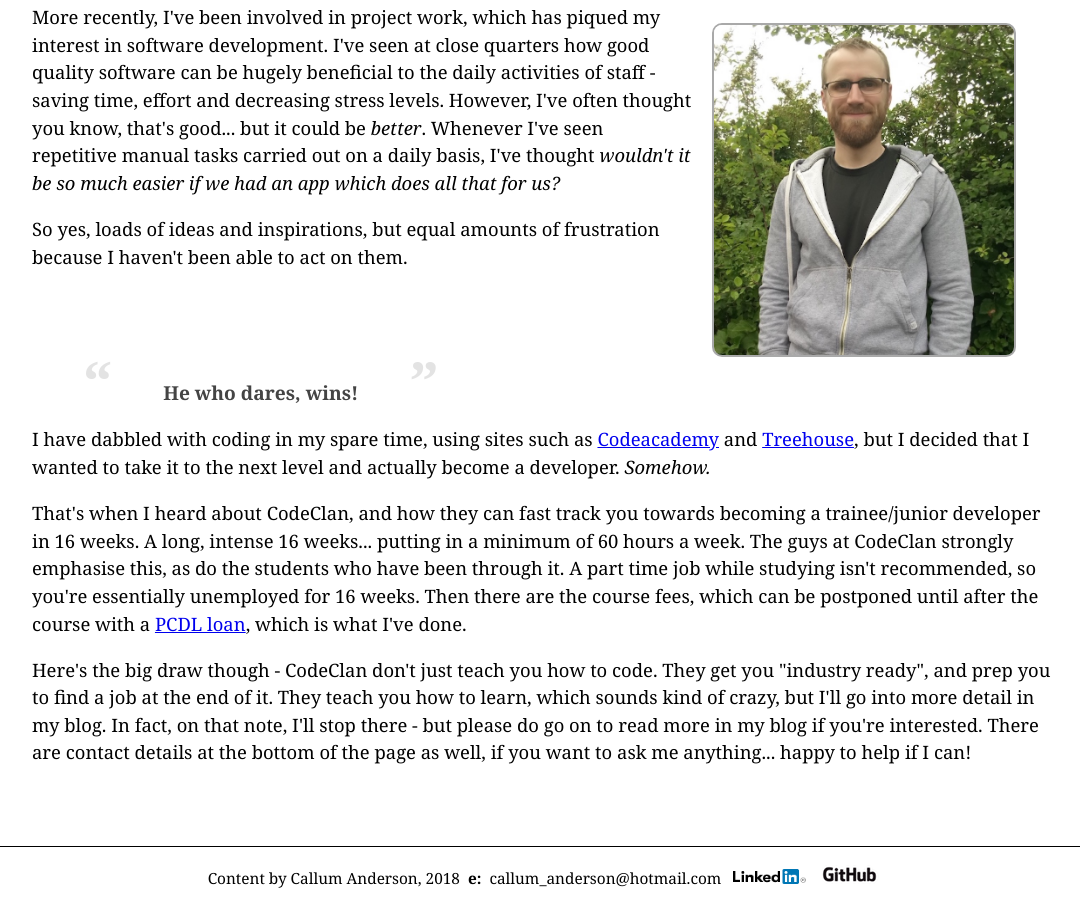
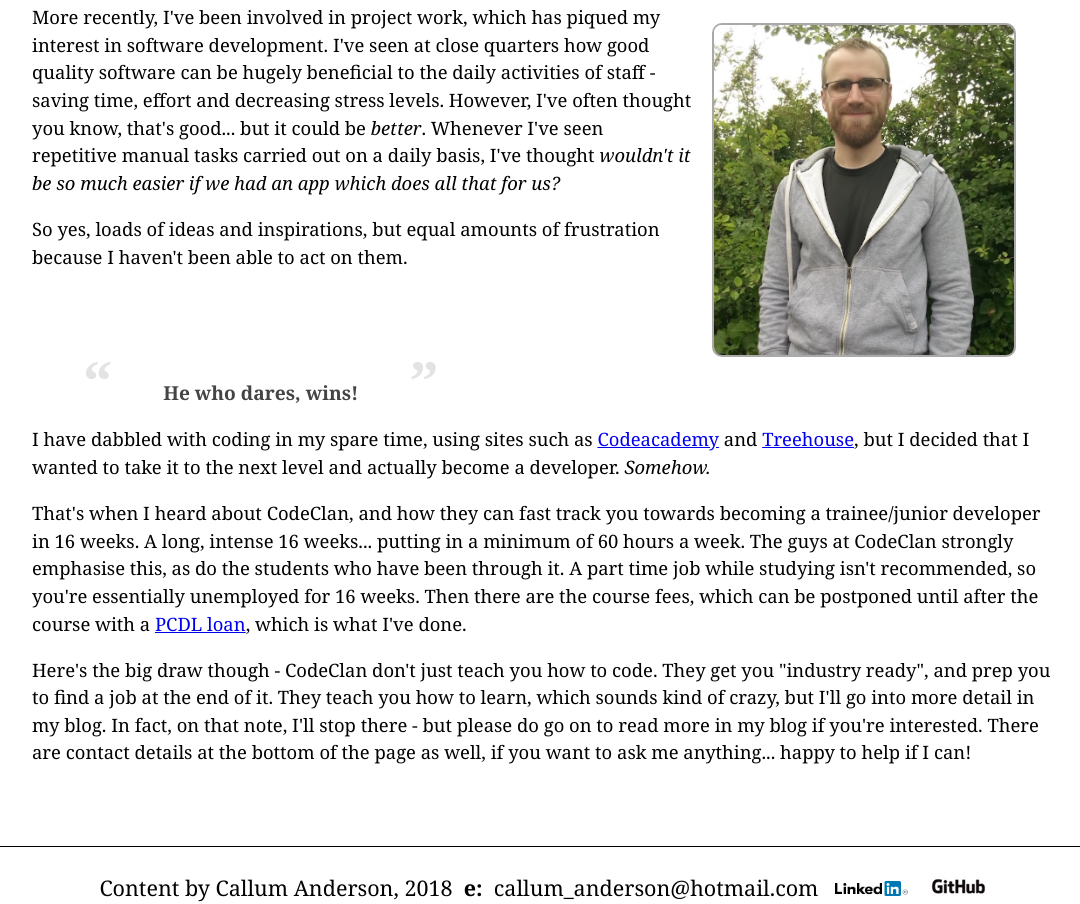
Before and after one commit to callum-anderson/callum-anderson.github.io, a plain HTML site: page index.html in a window 1280 px wide. Shown: the part 521-1425 px from the top of the page, without its empty margins (96-1176 px from the left). Drawn offline with Linux system fonts and the light colour scheme.

Commit message:
Adjusted font size in footer

```diff
--- a/css/callum_anderson.css
+++ b/css/callum_anderson.css
@@ -157,7 +157,7 @@ height: 6vh;
   border-top: 1px solid black;
   text-align: center;
   padding-top: 0.2em;
-  font-size: 1vw;
+  font-size: 1.4vw;
   background-color: rgba(255,255,255,0.8);
 }
 /* For tablets/laptops/desktops: */
```
